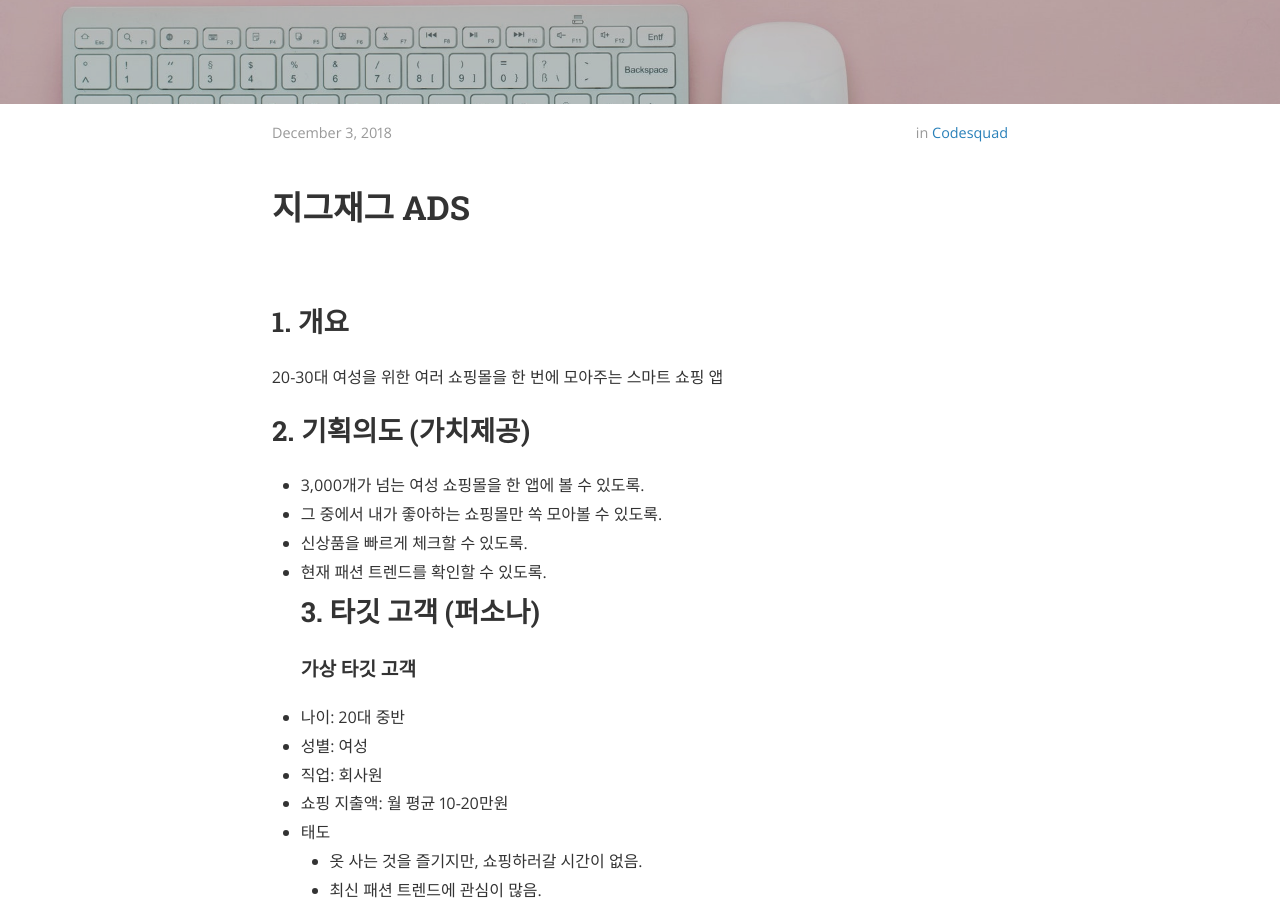
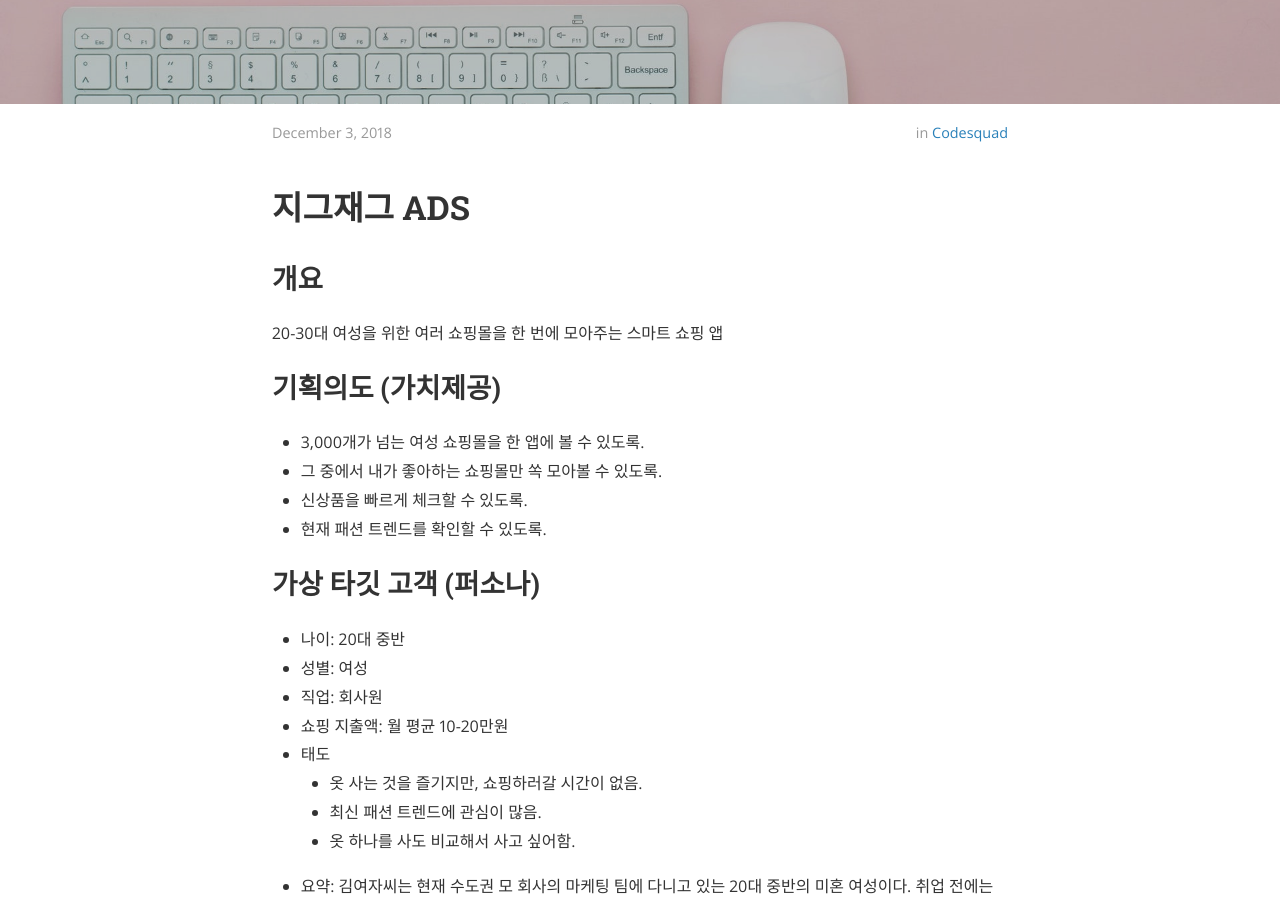
Before and after one commit to popsmile/popsmile.github.io, a Jekyll site: the page built from _posts/2018-12-03-zigzag.markdown, in a window 1280 px wide and 900 px high, scrolled down 399 px. Built offline with Jekyll 4.4.1, drawn with Linux system fonts in a browser that asks for light colours; nearby versions of some CDN libraries.

Commit message:
Fix: lines between the paragraphs without br tag

```diff
--- a/_posts/2018-12-03-zigzag.markdown
+++ b/_posts/2018-12-03-zigzag.markdown
@@ -8,18 +8,17 @@ tags: App Service Codesquad
 cover:  "/assets/cover/pink-keyboard-mouse.jpeg"
 ---
 # 지그재그 ADS
-<br>
-## 1. 개요
+
+## 개요
 20-30대 여성을 위한 여러 쇼핑몰을 한 번에 모아주는 스마트 쇼핑 앱
-<br>
-## 2. 기획의도 (가치제공)
+
+## 기획의도 (가치제공)
 - 3,000개가 넘는 여성 쇼핑몰을 한 앱에 볼 수 있도록.
 - 그 중에서 내가 좋아하는 쇼핑몰만 쏙 모아볼 수 있도록.
 - 신상품을 빠르게 체크할 수 있도록.
 - 현재 패션 트렌드를 확인할 수 있도록.
-<br>
-## 3. 타깃 고객 (퍼소나)
-#### 가상 타깃 고객
+
+## 가상 타깃 고객 (퍼소나)
 - 나이: 20대 중반
 - 성별: 여성
 - 직업: 회사원
@@ -29,19 +28,19 @@ cover:  "/assets/cover/pink-keyboard-mouse.jpeg"
   - 최신 패션 트렌드에 관심이 많음.
   - 옷 하나를 사도 비교해서 사고 싶어함.
 - 요약: 김여자씨는 현재 수도권 모 회사의 마케팅 팀에 다니고 있는 20대 중반의 미혼 여성이다. 취업 전에는 여러 군데를 돌아다니면서 옷을 사입었는데, 취업 후 바빠진 스케줄로 인해 쇼핑하러다닐 여력이 없어졌다. 공간과 시간의 제약이 없는 인터넷 쇼핑에 관심이 많아졌다. 특정하게 선호하거나 알고있는 쇼핑몰이 많지는 않다. 편리해진 모바일 결제 서비스를 이용하기 시작했다.
-<br>
+
 ## 4. 앱 핵심 기능
 - 내가 좋아 할 만한 아이템 추천과 스마트한 상품 검색 기능
 <img src="https://popsmile.github.io/res/images/zigzag/1.png" width="350px" style="margin-left:0px">
-<br>
+
 - 3,000개 이상 여성 쇼핑몰 랭킹 제공 및 내 스타일 쇼핑몰만 즐겨찾기 (신상품 업데이트 수 명시)
 <img src="https://popsmile.github.io/res/images/zigzag/2.png" width="350px" style="margin-left:0px">
-<br>
+
 - 매주 업데이트되는 지그재그 에디터의 가장 트렌디한 패션 아이템 제안
 <img src="https://popsmile.github.io/res/images/zigzag/3.png" width="350px" style="margin-left:0px">
-<br>
+
 - 내가 좋아하는 상품을 쇼핑몰 상관없이 한 곳에 모아 저장하는 기능
 <img src="https://popsmile.github.io/res/images/zigzag/4.png" width="350px" style="margin-left:0px">
-<br>
+
 - 내가 주문한 상품 배송현황 확인기능
 <img src="https://popsmile.github.io/res/images/zigzag/5.png" width="350px" style="margin-left:0px">
```
